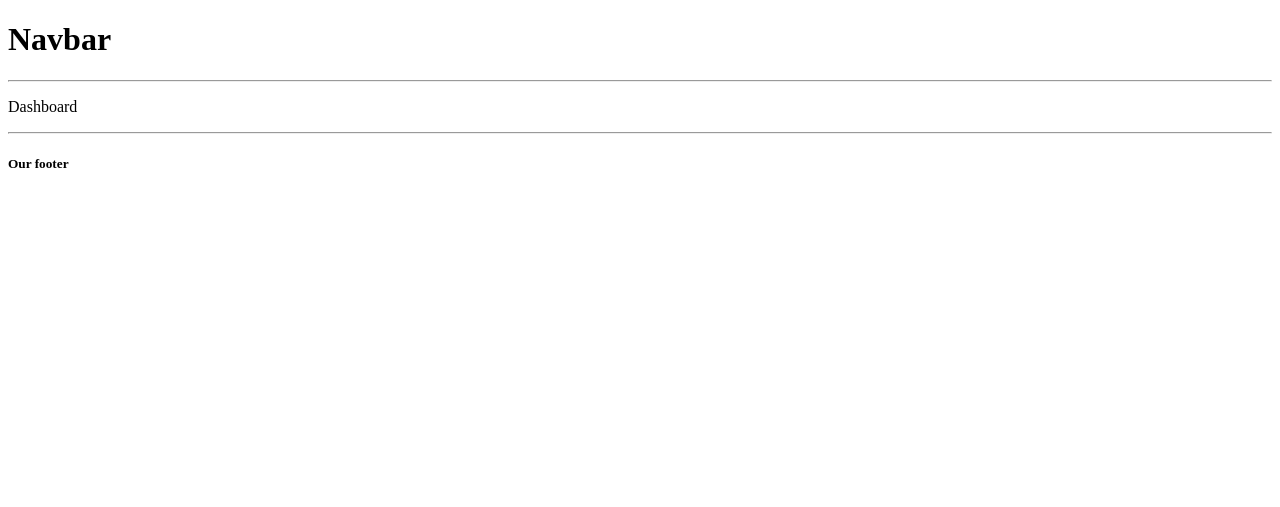
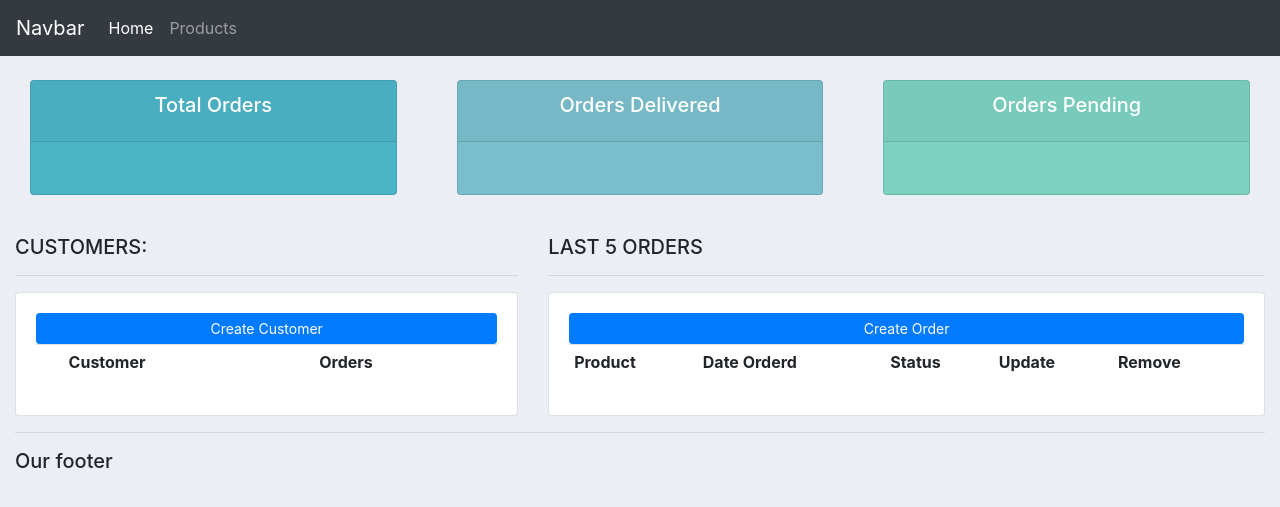
Before and after one commit to pavoli/django_training, a Django app: template crm/templates/accounts/dashboard.html in a window 1280 px wide. Shown: the top 507 px of the page. Run offline with Django 3.2, Linux system fonts and the light colour scheme; the template is opened without the code that fills it, so the values that code supplies are empty; some libraries are stand-ins or nearby versions.

Commit message:
change all templates

```diff
--- a/crm/templates/accounts/dashboard.html
+++ b/crm/templates/accounts/dashboard.html
@@ -2,6 +2,42 @@
 
 {% block content %}
 
-<p>Dashboard</p>
+{%  include 'accounts/status.html' %}
+
+<br>
+<div class="row">
+	<div class="col-md-5">
+		<h5>CUSTOMERS:</h5>
+		<hr>
+		<div class="card card-body">
+			<a class="btn btn-primary  btn-sm btn-block" href="">Create Customer</a>
+			<table class="table table-sm">
+				<tr>
+					<th></th>
+					<th>Customer</th>
+					<th>Orders</th>
+				</tr>
+
+			</table>
+		</div>
+	</div>
+	<div class="col-md-7">
+		<h5>LAST 5 ORDERS</h5>
+		<hr>
+		<div class="card card-body">
+			<a class="btn btn-primary  btn-sm btn-block" href="">Create Order</a>
+			<table class="table table-sm">
+				<tr>
+					<th>Product</th>
+					<th>Date Orderd</th>
+					<th>Status</th>
+					<th>Update</th>
+					<th>Remove</th>
+				</tr>
+
+			</table>
+		</div>
+	</div>
+</div>
 
 {% endblock %}
--- a/crm/templates/accounts/main.html
+++ b/crm/templates/accounts/main.html
@@ -3,10 +3,31 @@
 <head>
     <meta charset="UTF-8">
     <title>CRM</title>
+    <link rel="stylesheet" href="https://stackpath.bootstrapcdn.com/bootstrap/4.3.1/css/bootstrap.min.css" integrity="sha384-ggOyR0iXCbMQv3Xipma34MD+dH/1fQ784/j6cY/iJTQUOhcWr7x9JvoRxT2MZw1T" crossorigin="anonymous">
+	<style>
+		#logo{
+		}
+
+		body{
+			background-color: #ebeff5;
+		}
+
+		#total-orders{
+			background-color: #4cb4c7;
+		}
+
+		#orders-delivered{
+			background-color: #7abecc;
+		}
+
+		#orders-pending{
+			background-color: #7CD1C0;
+		}
+	</style>
 </head>
 <body>
     {% include 'accounts/navbar.html' %}
-
+    <div class="container-fluid">
     {% block content %}
 
     {% endblock %}
@@ -14,4 +35,7 @@
     <hr>
     <h5>Our footer</h5>
 </body>
+<script src="https://code.jquery.com/jquery-3.3.1.slim.min.js" integrity="sha384-q8i/X+965DzO0rT7abK41JStQIAqVgRVzpbzo5smXKp4YfRvH+8abtTE1Pi6jizo" crossorigin="anonymous"></script>
+<script src="https://cdnjs.cloudflare.com/ajax/libs/popper.js/1.14.7/umd/popper.min.js" integrity="sha384-UO2eT0CpHqdSJQ6hJty5KVphtPhzWj9WO1clHTMGa3JDZwrnQq4sF86dIHNDz0W1" crossorigin="anonymous"></script>
+<script src="https://stackpath.bootstrapcdn.com/bootstrap/4.3.1/js/bootstrap.min.js" integrity="sha384-JjSmVgyd0p3pXB1rRibZUAYoIIy6OrQ6VrjIEaFf/nJGzIxFDsf4x0xIM+B07jRM" crossorigin="anonymous"></script>
 </html>
--- a/crm/templates/accounts/navbar.html
+++ b/crm/templates/accounts/navbar.html
@@ -1,2 +1,16 @@
-<h1>Navbar</h1>
-<hr>
+<nav class="navbar navbar-expand-lg navbar-dark bg-dark">
+  <a class="navbar-brand" href="#">Navbar</a>
+  <button class="navbar-toggler" type="button" data-toggle="collapse" data-target="#navbarNav" aria-controls="navbarNav" aria-expanded="false" aria-label="Toggle navigation">
+    <span class="navbar-toggler-icon"></span>
+  </button>
+  <div class="collapse navbar-collapse" id="navbarNav">
+    <ul class="navbar-nav">
+      <li class="nav-item active">
+        <a class="nav-link" href="#">Home</a>
+      </li>
+      <li class="nav-item">
+        <a class="nav-link" href="#">Products</a>
+      </li>
+    </ul>
+  </div>
+</nav>
```
Also changed, not shown: crm/templates/accounts/customer.html (+55 -1 lines), crm/templates/accounts/products.html (+17 -1 lines).
